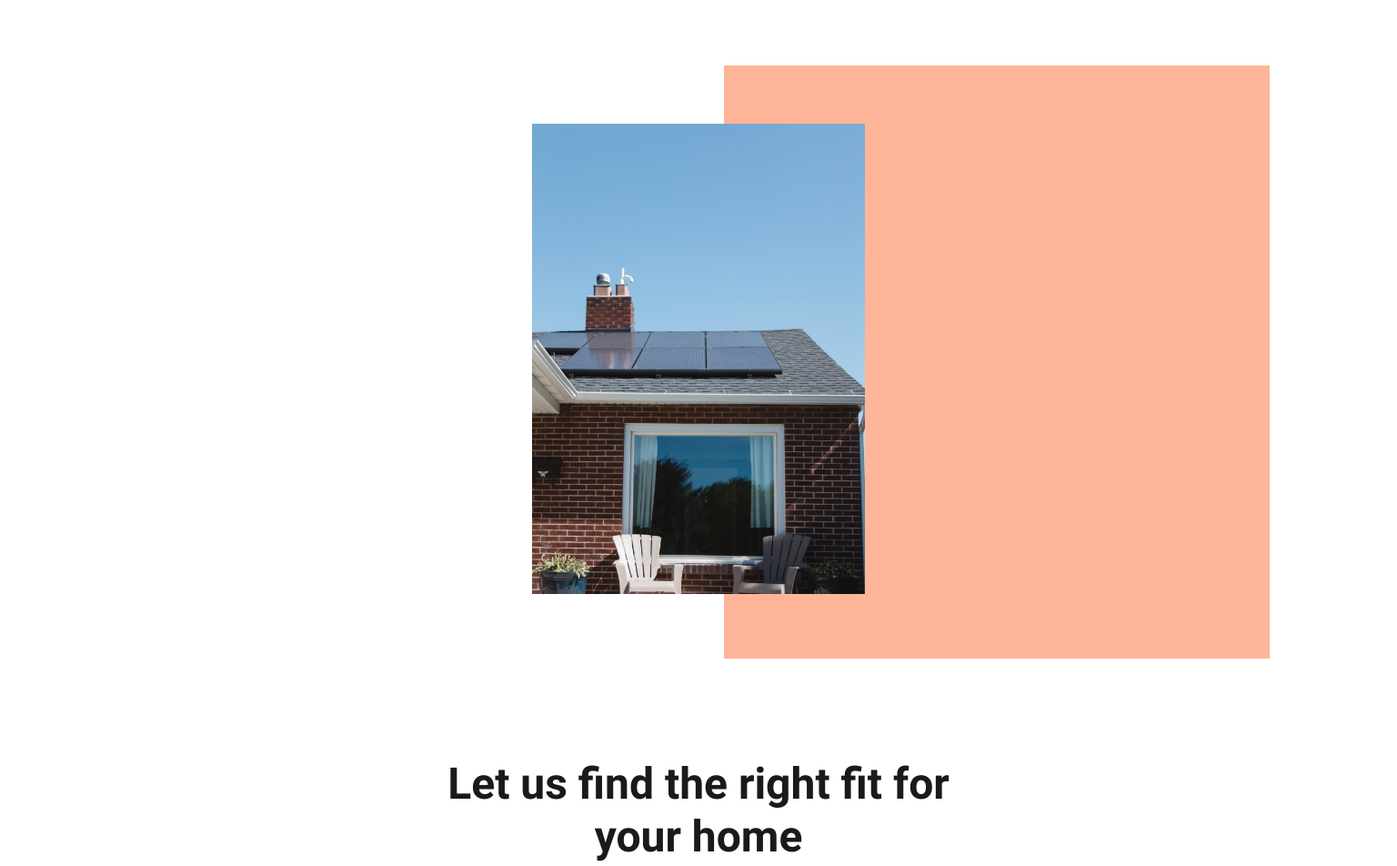
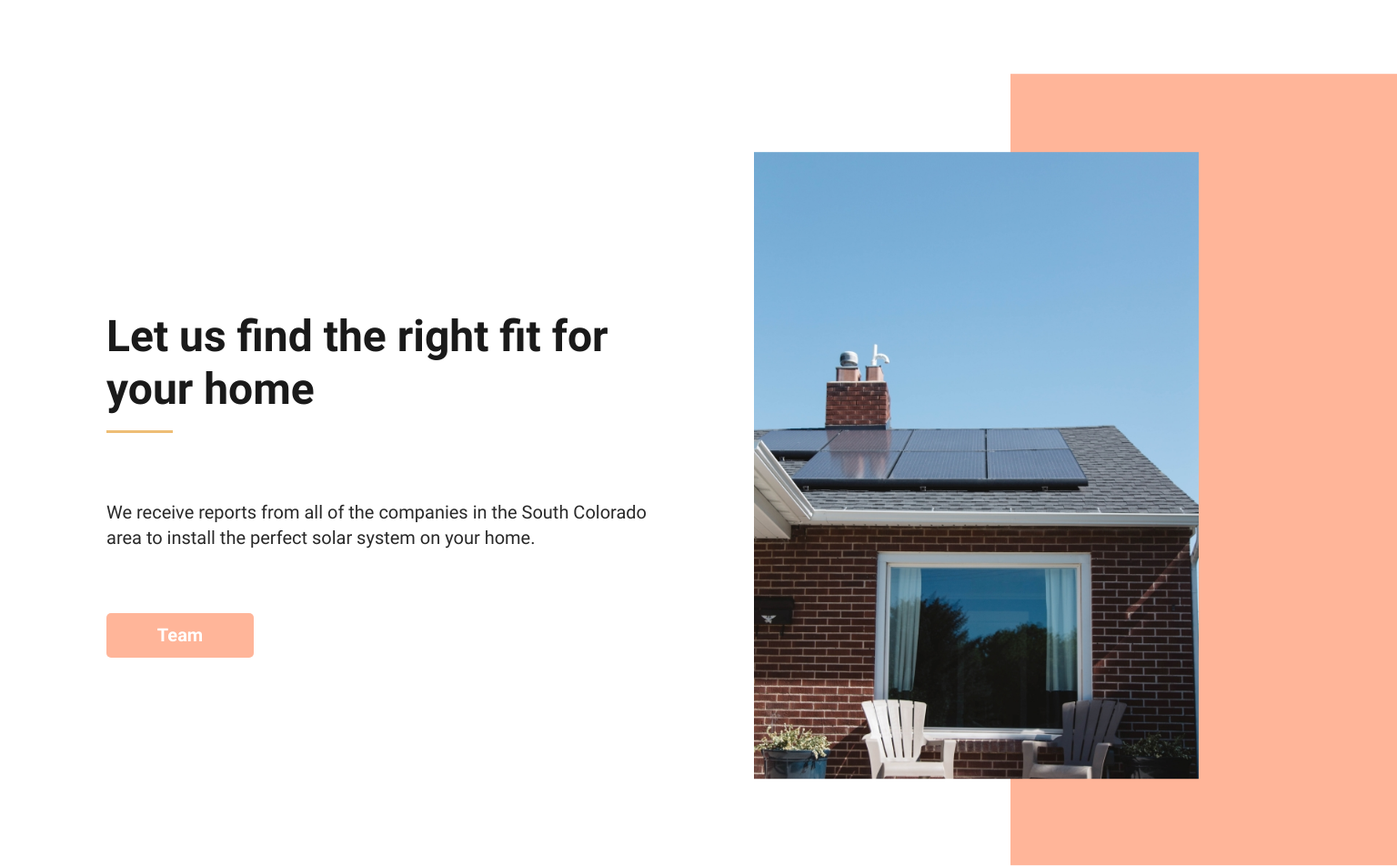
Before and after one commit to aleclister/Green-valley-construction, a plain HTML site: page index.html in a window 1536 px wide. Shown: the part 1200-2152 px from the top of the page at 91% size. Drawn offline with Linux system fonts and the light colour scheme.

Commit message:
fixed ABOUT bug

```diff
--- a/css/local.less
+++ b/css/local.less
@@ -507,54 +507,53 @@ main {
 /* Small Desktop */
 @media only screen and (min-width: 64em) {
 
+
     .sidebyside {
+        max-width: 1322/20em;
         flex-direction: row;
 
         .left {
             order: 1;
+            text-align: left;
+            padding-right: 75/20em;
+
+
+            .title {
+                text-align: left;
+
+                &:before {
+                    font-size: inherit;
+                    transform: none;
+                    left: 0;
+                }
+            }
+
+            p {
+                text-align: left;
+            }
         }
 
         .right {
             order: 2;
+            transform: translateY(124/20em);
         }
     }
-
-
-    // .sidebyside {
-    //     max-width: 1322/20em;
-    //     flex-direction: row-reverse;
-
-    //     .left {
-    //         order: 1;
-    //         text-align: left;
-    //         padding-right: 75/20em;
-
-
-    //         .title {
-    //             text-align: left;
-
-    //             &:before {
-    //                 font-size: inherit;
-    //                 transform: none;
-    //                 left: 0;
-    //             }
-    //         }
-
-    //         p {
-    //             text-align: left;
-    //         }
-    //     }
-
-    //     .right {
-    //         order: 2;
-    //         transform: translateY(124/20em);
-    //     }
-    // }
 }
 
 /* Large Desktop */
 @media only screen and (min-width: 1300px) {
+    .sidebyside {
+        justify-content: space-between;
+       align-items: flex-start;
+        .left {
+            padding:0
+        }
 
+        .right {
+            font-size: ~"min(1.6vw, 0.8em)";
+
+        }
+    }
 }
 
 /*-- -------------------------- -->
@@ -569,7 +568,7 @@ main {
         padding-right: 10/20em;
         padding-bottom: 75/20em;
         display: flex;
-        flex-direction: column;
+        // flex-direction: column;
         justify-content: center;
         align-items: center;
 
@@ -581,7 +580,7 @@ main {
         }
 
         .right {
-            order: 1;
+            // order: 1;
             margin-bottom: 300/20em;
         }
     }
@@ -591,7 +590,7 @@ main {
 /* Small Desktop */
 @media only screen and (min-width: 64em) {
     #about {
-        padding-top: 188/20em;
+        padding-top: 120/20em;
     }
 }
 
```
Also changed, not shown: css/local.css.
